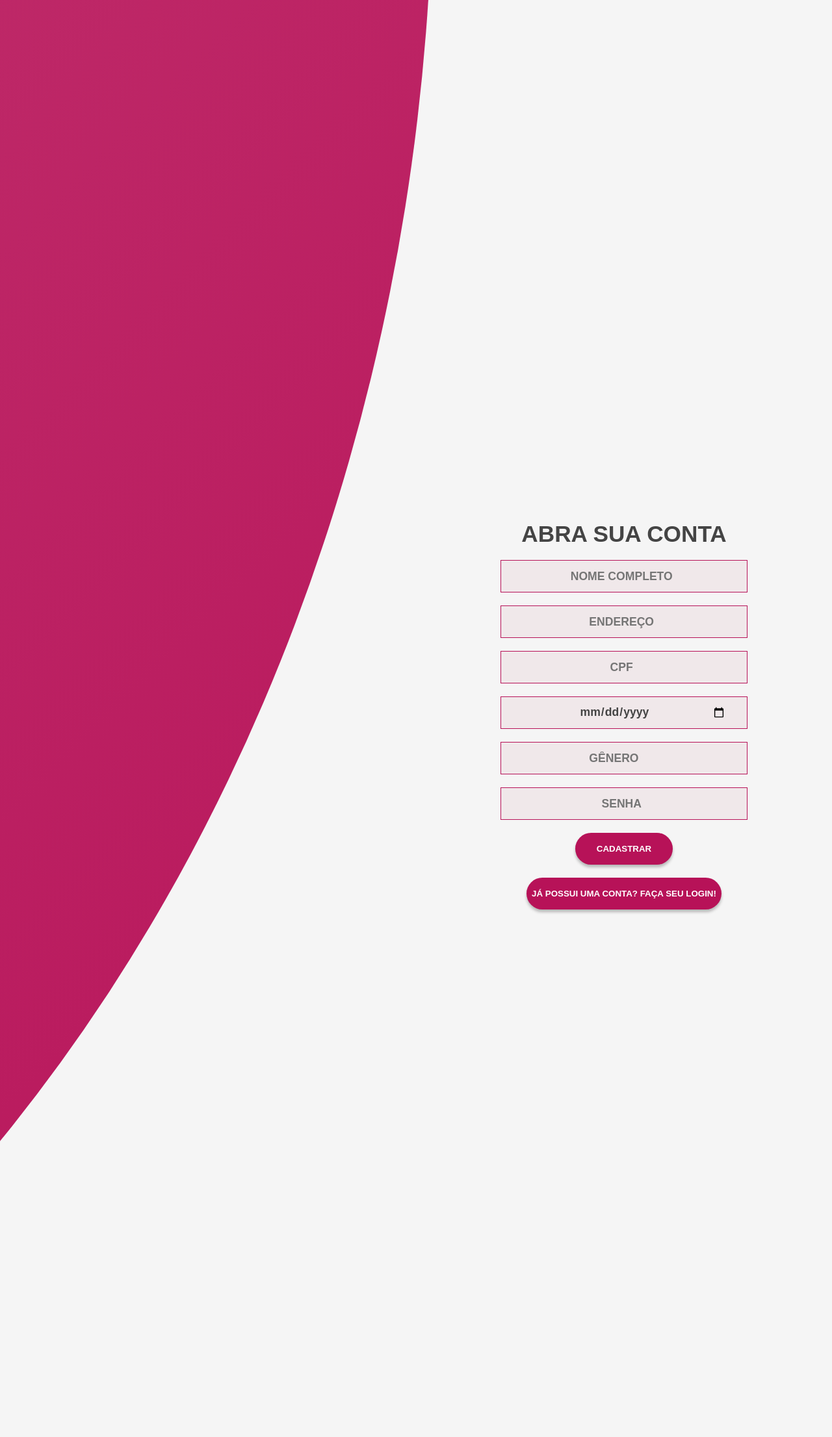
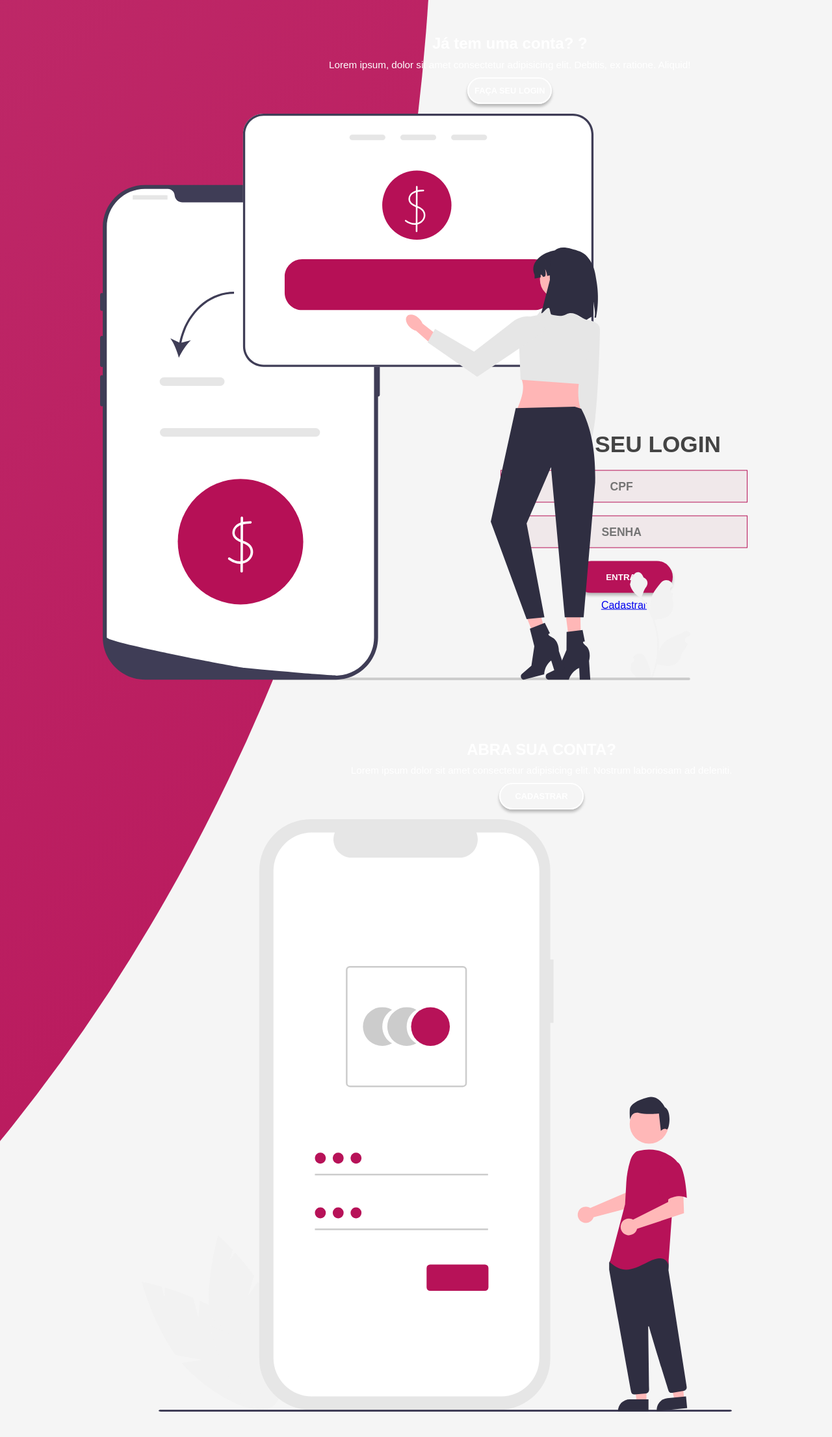
Before and after one commit to pynkAPI/API-1-DSM_22, a Flask app: page /cadastro.html in a window 1280 px wide. Shown: the whole page at 65% size. Run offline with Flask 2, Linux system fonts and the light colour scheme; some libraries are stand-ins or nearby versions.

Commit message:
junção login-cadastro para js

```diff
--- a/static/style/style.css
+++ b/static/style/style.css
@@ -47,6 +47,8 @@ body, input{
     width: 50%;
     display: grid;
     grid-template-columns: 1fr;
+    grid-column: 1 / 2;
+    grid-row: 1 / 2;
 }
 
 .form-cadastro{
@@ -54,12 +56,19 @@ body, input{
     align-items: center;
     justify-content: center;
     flex-direction: column;
+    overflow: hidden;
+    opacity: 0;
+    z-index: 1;
 }
 .form-login{
     display: flex;
     align-items: center;
     justify-content: center;
     flex-direction: column;
+    overflow: hidden;
+    grid-column: 1 / 2;
+    grid-row: 1 / 2;
+    z-index: 2;
 }
 
 
@@ -153,17 +162,54 @@ body, input{
     display: grid;
 }
 
-.panel{
+.image {
+    width: 100%;
+    transition: transform 1.1s ease-in-out;
+    transition-delay: 0.4s;
+  }
+
+  .panel {
     display: flex;
     flex-direction: column;
-    align-items:flex-end;
+    align-items: flex-end;
+    justify-content: space-around;
     text-align: center;
-}
+    z-index: 6;
+  }
 
-.left-panel{
+  .left-panel {
+    pointer-events: all;
     padding: 3rem 17% 2rem 12%;
-}
+  }
 
-.image{
-    width: 100%;
-}
+  .right-panel {
+    pointer-events: none;
+    padding: 3rem 12% 2rem 17%;
+  }
+
+  .panel .content {
+    color: #fff;
+    transition: transform 0.9s ease-in-out;
+    transition-delay: 0.6s;
+  }
+
+  .panel h3 {
+    font-weight: 600;
+    line-height: 1;
+    font-size: 1.5rem;
+  }
+
+  .panel p {
+    font-size: 0.95rem;
+    padding: 0.7rem 0;
+  }
+
+  .btn.transparent {
+    margin: 0;
+    background: none;
+    border: 2px solid #fff;
+    width: 130px;
+    height: 41px;
+    font-weight: 600;
+    font-size: 0.8rem;
+  }
--- a/templates/cadastro.html
+++ b/templates/cadastro.html
@@ -52,7 +52,50 @@
                         <input type="submit" value="JÁ POSSUI UMA CONTA? FAÇA SEU LOGIN!" class="btnd solid">
                     </div>
                 </form>
+                <form action="" class="form-login">
+                    <h2 class="title">FAÇA SEU LOGIN</h2>
+                    <div class="input-field">
+                        <i class="fas fa-lock"></i>
+                        <input type="text" placeholder="CPF">
+                    </div>
+                    <div class="input-field">
+                        <i class="fas fa-lock"></i>
+                        <input type="password" placeholder="SENHA">
+                        </div>
+                        <input type="submit" value="ENTRAR" class="btn solid">
+                        <a href="cadastro.html">Cadastrar</a>
+                </form>
             </div>
+        </div>
+
+        <div class="panels-container">
+            <div class="panel left-panel">
+              <div class="content">
+                <h3>Já tem uma conta? ?</h3>
+                <p>
+                  Lorem ipsum, dolor sit amet consectetur adipisicing elit. Debitis,
+                  ex ratione. Aliquid!
+                </p>
+                <button class="btn transparent" id="btn.login">
+                  FAÇA SEU LOGIN
+                </button>
+              </div>
+              <img src="src/img/clientepynk.svg" class="image" alt="" />
+            </div>
+            <div class="panel right-panel">
+              <div class="content">
+                <h3>ABRA SUA CONTA?</h3>
+                <p>
+                  Lorem ipsum dolor sit amet consectetur adipisicing elit. Nostrum
+                  laboriosam ad deleniti.
+                </p>
+                <button class="btn transparent" id="btn.cadastro">
+                 CADASTRAR
+                </button>
+              </div>
+              <img src="src/img/loginpynk.svg" class="image" alt="" />
+            </div>
+          </div>
         </div>
 </body>
 
```
Also changed, not shown: templates/src/img/loginpynk.svg (added).
